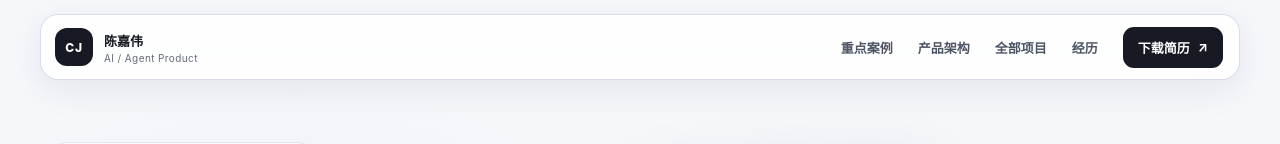
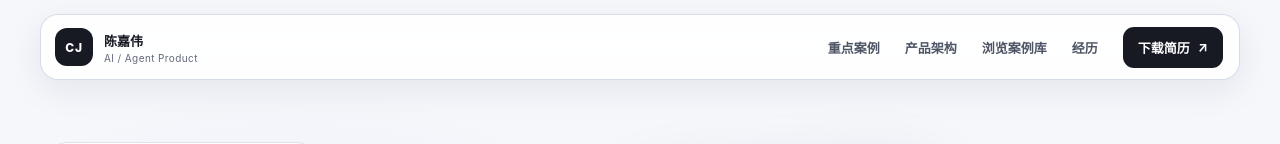
Before and after one commit to Catcherog/demonstratio, a Next.js app: page / in a window 1280 px wide. Shown: the top 144 px of the page. Built offline with nearby package versions, Linux system fonts and the light colour scheme.

Commit message:
fix: point shared resume CTA to two-page export

```diff
--- a/components/Header.tsx
+++ b/components/Header.tsx
@@ -28,9 +28,9 @@ export function Header() {
       <nav className={open ? "nav nav-open" : "nav"} aria-label="主导航">
         <a href="/#featured" onClick={close}>重点案例</a>
         <a href="/#system" onClick={close}>产品架构</a>
-        <a href="/#projects" onClick={close}>全部项目</a>
+        <a href="/#projects" onClick={close}>浏览案例库</a>
         <a href="/#experience" onClick={close}>经历</a>
-        <a className="nav-resume" href="/resume/chen-jiawei-ai-agent-cn-one-page.pdf" target="_blank" rel="noreferrer">
+        <a className="nav-resume" href="/resume/chen-jiawei-ai-agent-cn-two-page.pdf" target="_blank" rel="noreferrer">
           下载简历 <Arrow />
         </a>
       </nav>
--- a/scripts/consistency-gate.mjs
+++ b/scripts/consistency-gate.mjs
@@ -13,6 +13,7 @@ const layout = read("app/layout.tsx");
 const sitemap = read("app/sitemap.ts");
 const robots = read("app/robots.ts");
 const casePage = read("app/projects/[slug]/page.tsx");
+const header = read("components/Header.tsx");
 
 const featuredMatch = home.match(/const featuredProjects = \[([^\]]+)\]/s);
 assert(featuredMatch, "homepage must declare the featured-project order");
@@ -37,6 +38,9 @@ for (const resume of [
 assert(home.includes("/resume/chen-jiawei-ai-agent-cn-two-page.pdf"), "homepage resume CTA must target the canonical two-page resume");
 assert(!home.includes("/resume/chen-jiawei-ai-agent-cn-one-page.pdf"), "homepage must not advertise the superseded one-page resume");
 assert(!casePage.includes("/resume/chen-jiawei-ai-agent-cn-one-page.pdf"), "case pages must not advertise the superseded one-page resume");
+assert(!header.includes("/resume/chen-jiawei-ai-agent-cn-one-page.pdf"), "shared header must not advertise the superseded one-page resume");
+assert(header.includes("/resume/chen-jiawei-ai-agent-cn-two-page.pdf"), "shared header must target the canonical two-page resume");
+assert(header.includes("浏览案例库"), "shared navigation must use the case-library label");
 assert(!casePage.includes("全部 9 个项目"), "case navigation must not market a nine-project count");
 assert(!projects.includes('evidence: "9 个项目'), "capability evidence must not market a nine-project count");
 assert(layout.includes("3 个同优先级主案例"), "site metadata must describe the three equal-priority flagship cases");
```
